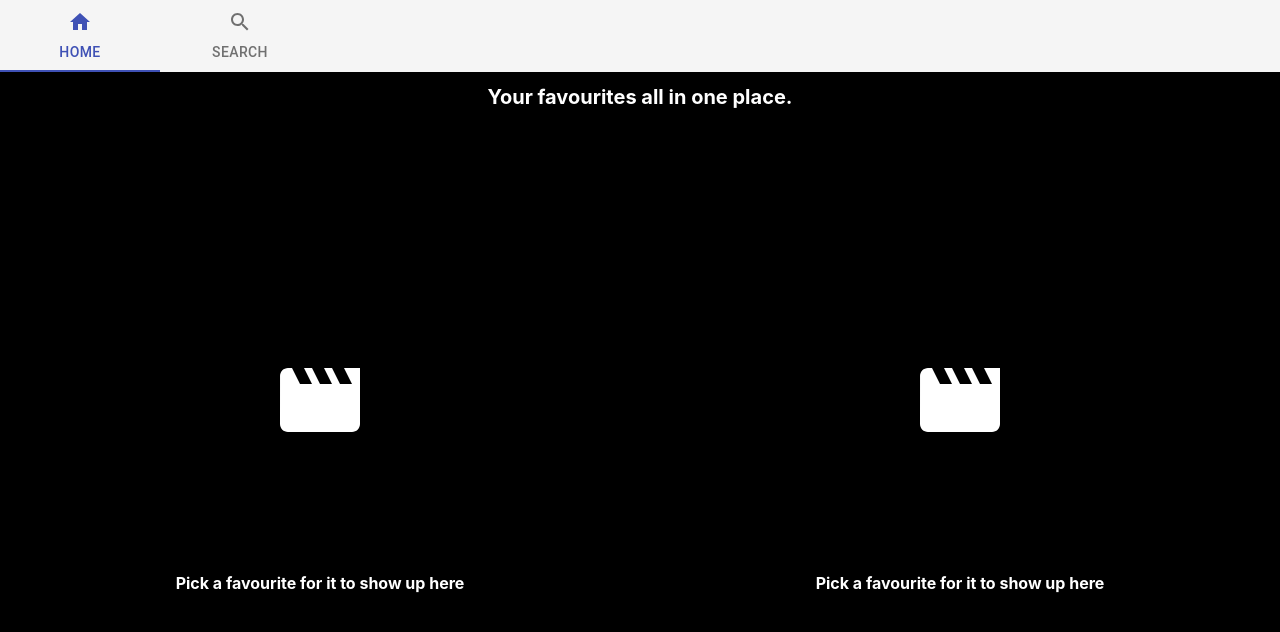
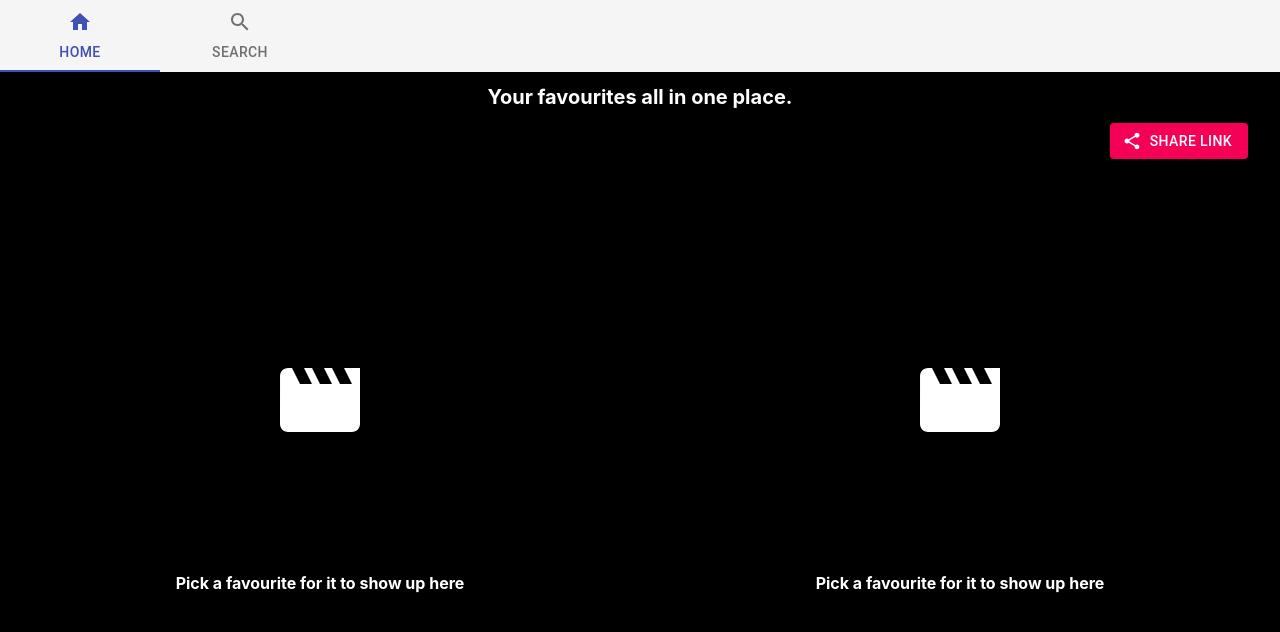
Before and after one commit to Pavitra19/Movie-Browser, a React (Create React App) app: page / in a window 1280 px wide. Shown: the top 632 px of the page. Built offline with nearby package versions, Linux system fonts and the light colour scheme.

Commit message:
Styling changes; add share button component

```diff
--- a/src/App.css
+++ b/src/App.css
@@ -82,6 +82,12 @@ ul.react-multi-carousel-track {
   left: 50%;
 }
 
+.MuiButton-contained.share-btn {
+  display: flex;
+  position: absolute;
+  right: 32px;
+}
+
 @media (prefers-reduced-motion: no-preference) {
   .App-logo {
     animation: App-logo-spin infinite 20s linear;
--- a/src/components/Favourites.js
+++ b/src/components/Favourites.js
@@ -4,6 +4,7 @@ import "react-multi-carousel/lib/styles.css";
 import IconButton from "@material-ui/core/IconButton";
 import MovieIcon from "@material-ui/icons/Movie";
 import RemoveCircleIcon from "@material-ui/icons/RemoveCircle";
+import ShareButton from "./ShareButton";
 
 export default function Favourites(props) {
   const { deviceType, favs, removeFav } = props;
@@ -43,6 +44,7 @@ export default function Favourites(props) {
   return (
     <div>
       <h1> Your favourites all in one place.</h1>
+      <ShareButton />
 
       <Carousel
         swipeable={false}
@@ -71,7 +73,7 @@ export default function Favourites(props) {
                 style={{
                   color: "crimson",
                   position: "absolute",
-                  right: "110px",
+                  right: "112px",
                   top: "-21px",
                   zIndex: 1,
                 }}
--- a/src/components/MovieTable.js
+++ b/src/components/MovieTable.js
@@ -31,7 +31,7 @@ const StyledTableRow = withStyles(() => ({
 // });
 
 export default function MovieTable(props) {
-  const { movieDetails, imdbID } = props;
+  const { movieDetails } = props;
   // const classes = useStyles();
 
   function createData(Genre, Plot, Runtime, Actors, Awards, imdbRating) {
--- a/src/components/NominateButton.js
+++ b/src/components/NominateButton.js
@@ -91,7 +91,7 @@ export default function NominateButton(props) {
         variant="contained"
         color="secondary"
         className={classes.button}
-        endIcon={<FavoriteIcon />}
+        startIcon={<FavoriteIcon />}
         onClick={() => {
           props.handleClick();
           handleClick();
@@ -105,7 +105,7 @@ export default function NominateButton(props) {
           variant="contained"
           color="secondary"
           className={classes.button}
-          endIcon={<HighlightOffIcon />}
+          startIcon={<HighlightOffIcon />}
           onClick={removeFav}
         >
           Remove Favourite
--- /dev/null
+++ b/src/components/ShareButton.js
@@ -0,0 +1,19 @@
+import React from "react";
+import Button from "@material-ui/core/Button";
+import ShareIcon from "@material-ui/icons/Share";
+
+export default function ShareButton(props) {
+  return (
+    <Button
+      variant="contained"
+      color="secondary"
+      className="share-btn"
+      startIcon={<ShareIcon />}
+      onClick={() => {
+        alert("Copied!");
+      }}
+    >
+      Share Link
+    </Button>
+  );
+}
```
